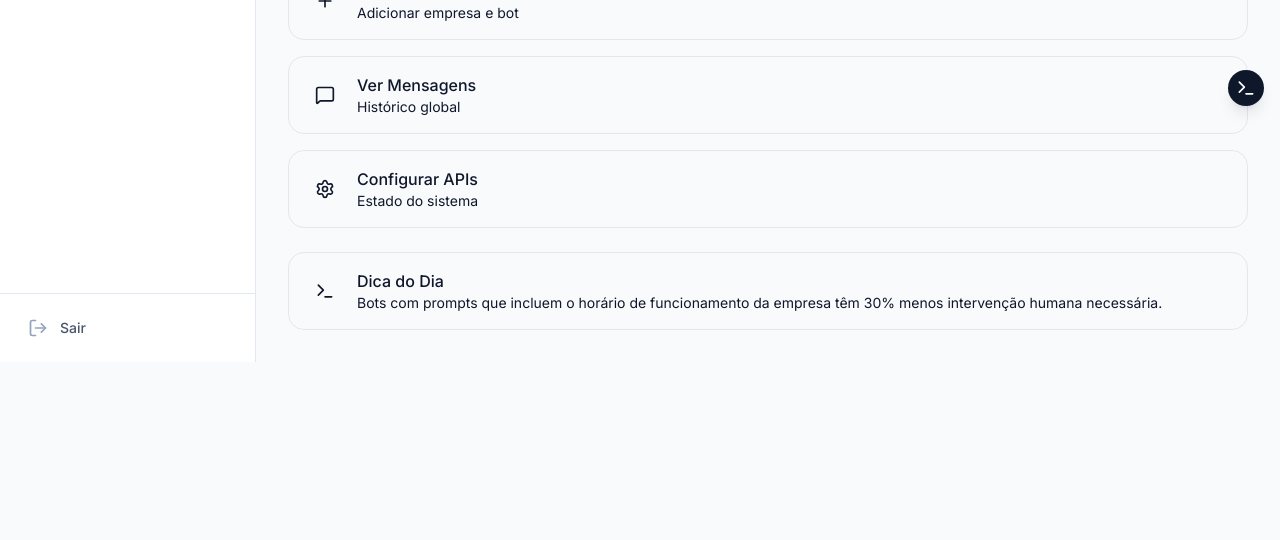
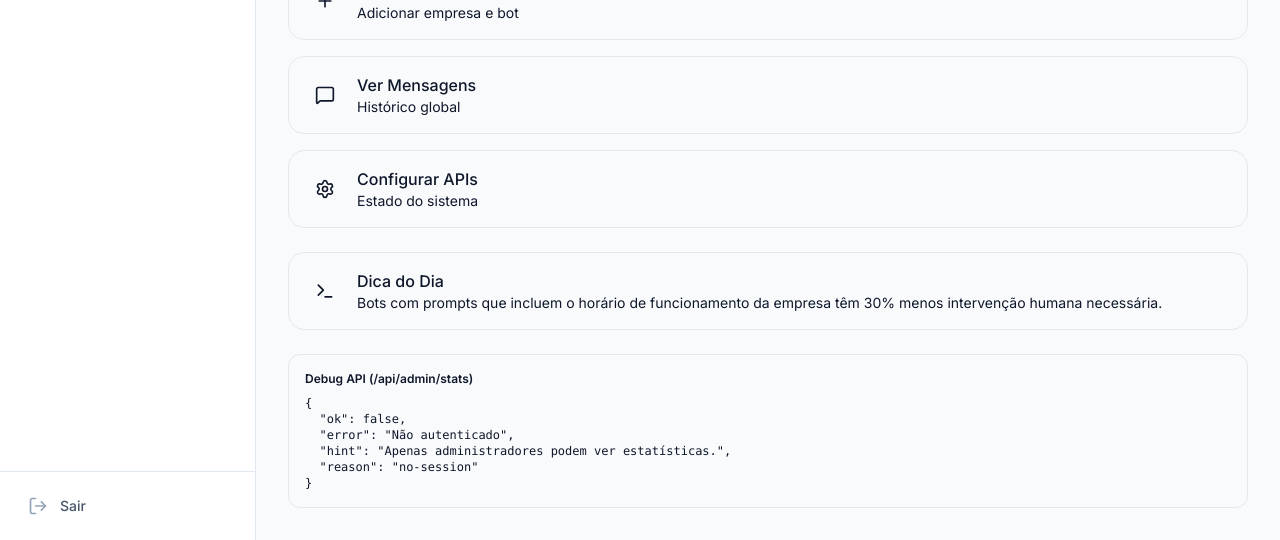
Before and after one commit to tratatudo-lgtm/TrataTudo-Dashbord, a Next.js app: page /app in a window 1280 px wide. Shown: the part 678-1218 px from the top of the page. Before the commit the page ends 1040 px from the top, so only its background shows below. Built offline with nearby package versions, Linux system fonts and the light colour scheme; no server answers.

Commit message:
Atualizar o debug-panel.tsx

```diff
--- a/components/debug-panel.tsx
+++ b/components/debug-panel.tsx
@@ -1,81 +1,54 @@
 'use client';
 
-import { useState } from 'react';
-import { ChevronDown, ChevronUp, Terminal, Copy, AlertCircle } from 'lucide-react';
+import { useEffect, useState } from 'react';
 
-interface DebugPanelProps {
-  endpoint: string;
-  error?: string | null;
-  hint?: string;
-  data?: any;
-}
+type DebugPanelProps = {
+  endpoint?: string; // 🔥 agora opcional
+};
 
-export function DebugPanel({ endpoint, error, hint, data }: DebugPanelProps) {
-  const [isOpen, setIsOpen] = useState(false);
+export function DebugPanel({ endpoint = '/api/admin/stats' }: DebugPanelProps) {
+  const [data, setData] = useState<any>(null);
+  const [error, setError] = useState<string | null>(null);
 
-  if (!error && !isOpen) {
-    return (
-      <button
-        onClick={() => setIsOpen(true)}
-        className="fixed bottom-4 right-4 p-2 bg-slate-900 text-white rounded-full shadow-lg hover:bg-slate-800 transition z-50"
-        title="Abrir Debug"
-      >
-        <Terminal className="h-5 w-5" />
-      </button>
-    );
-  }
+  useEffect(() => {
+    async function load() {
+      try {
+        const res = await fetch(endpoint, { cache: 'no-store' });
+        const text = await res.text();
+
+        try {
+          const json = JSON.parse(text);
+          setData(json);
+        } catch {
+          setError('Resposta não é JSON válido');
+        }
+      } catch (err: any) {
+        setError(err.message);
+      }
+    }
+
+    load();
+  }, [endpoint]);
 
   return (
-    <div className={`fixed bottom-4 right-4 w-full max-w-md bg-white border border-slate-200 rounded-2xl shadow-2xl overflow-hidden z-50 transition-all ${isOpen ? 'opacity-100' : 'opacity-0 pointer-events-none'}`}>
-      <div className="bg-slate-900 p-4 flex items-center justify-between text-white">
-        <div className="flex items-center gap-2">
-          <Terminal className="h-4 w-4 text-indigo-400" />
-          <span className="text-xs font-bold uppercase tracking-wider">Diagnóstico de Sistema</span>
+    <div className="rounded-xl border bg-muted/20 p-4 text-xs">
+      <div className="font-semibold mb-2">Debug API ({endpoint})</div>
+
+      {error && (
+        <div className="text-red-500 mb-2">
+          Erro: {error}
         </div>
-        <button onClick={() => setIsOpen(false)} className="hover:text-slate-300">
-          <ChevronDown className="h-5 w-5" />
-        </button>
-      </div>
+      )}
 
-      <div className="p-6 space-y-4 max-h-[400px] overflow-y-auto">
-        {error && (
-          <div className="p-4 bg-rose-50 border border-rose-100 rounded-xl flex items-start gap-3">
-            <AlertCircle className="h-5 w-5 text-rose-600 shrink-0 mt-0.5" />
-            <div>
-              <p className="text-sm font-bold text-rose-800">Erro Detetado</p>
-              <p className="text-xs text-rose-600 mt-1 font-mono">{error}</p>
-              {hint && <p className="text-[10px] text-rose-500 mt-2 italic">Dica: {hint}</p>}
-            </div>
-          </div>
-        )}
+      {data && (
+        <pre className="overflow-auto">
+          {JSON.stringify(data, null, 2)}
+        </pre>
+      )}
 
-        <div className="space-y-2">
-          <label className="text-[10px] font-bold text-slate-400 uppercase tracking-widest">Endpoint</label>
-          <code className="block p-2 bg-slate-50 border border-slate-100 rounded text-[10px] text-slate-600 break-all">
-            {endpoint}
-          </code>
-        </div>
-
-        {data && (
-          <div className="space-y-2">
-            <label className="text-[10px] font-bold text-slate-400 uppercase tracking-widest">Data Payload</label>
-            <pre className="block p-3 bg-slate-950 text-indigo-400 rounded-xl text-[10px] font-mono overflow-x-auto">
-              {JSON.stringify(data, null, 2)}
-            </pre>
-          </div>
-        )}
-
-        <button
-          onClick={() => {
-            navigator.clipboard.writeText(JSON.stringify({ endpoint, error, hint, data }, null, 2));
-            alert('Logs copiados para a área de transferência!');
-          }}
-          className="w-full flex items-center justify-center gap-2 p-3 bg-slate-100 hover:bg-slate-200 rounded-xl text-xs font-bold text-slate-700 transition"
-        >
-          <Copy className="h-4 w-4" />
-          Copiar Logs Técnicos
-        </button>
-      </div>
+      {!data && !error && <div>A carregar...</div>}
     </div>
   );
 }
+
+export default DebugPanel;
```
